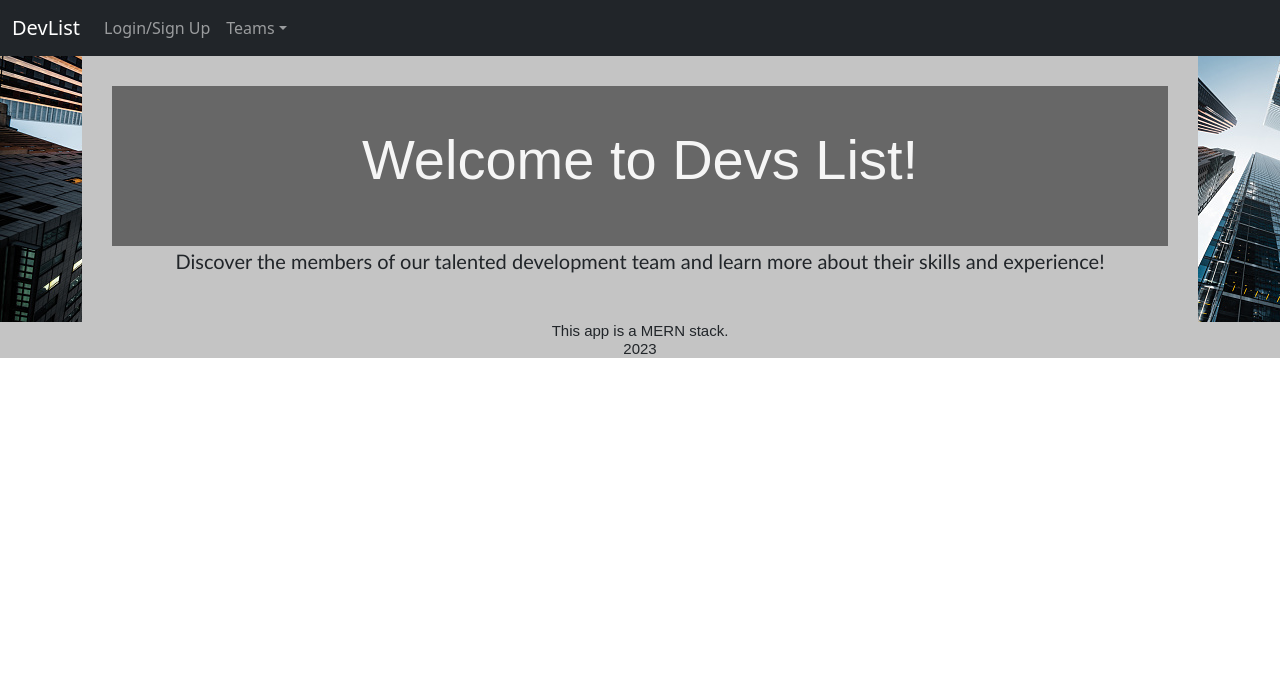
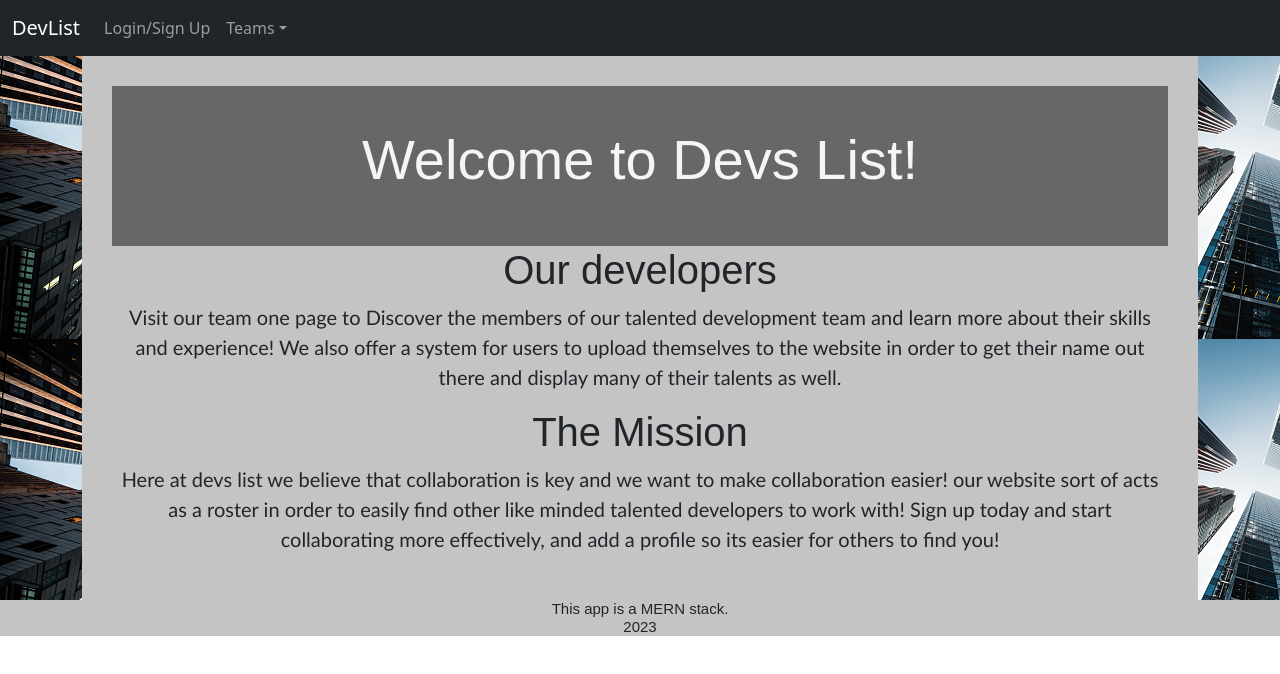
Before and after one commit to BoxLegends/Project3_Client, a React (Create React App) app in the folder Client/: page / in a window 1280 px wide. Shown: the top 674 px of the page. Built offline with nearby package versions, Linux system fonts and the light colour scheme.

Commit message:
falvor text

```diff
--- a/Client/src/pages/Home.js
+++ b/Client/src/pages/Home.js
@@ -8,7 +8,20 @@ export default function Home() {
            <header className="title">
       <h1>Welcome to Devs List!</h1>
       </header>
-      <p>Discover the members of our talented development team and learn more about their skills and experience!</p>
+      <h1>Our developers</h1>
+           <p> Visit our team one page to Discover the members of our talented development team and learn more about their skills and experience! We also offer a system
+        for users to upload themselves to the website in order to get their name out there and display many of their talents as well.
+          </p>
+        <h1> The Mission</h1>
+          <p> Here at devs list we believe that collaboration is key and we want to make collaboration easier! our website sort of acts as a roster in order to
+        easily find other like minded talented developers to work with! Sign up today and start collaborating more effectively, and add a profile so
+        its easier for others to find you!
+         </p>
+         <aside>
+          <p>
+
+          </p>
+         </aside>
     </div>
       </div>
     );
```
